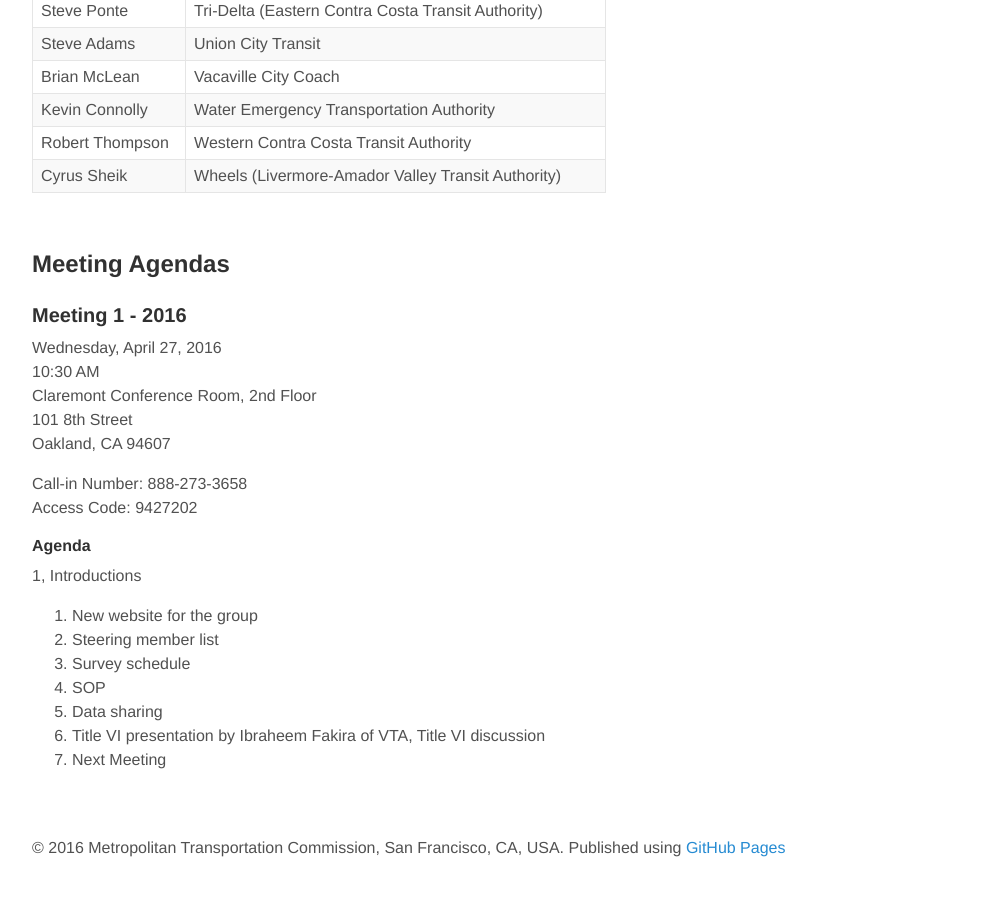
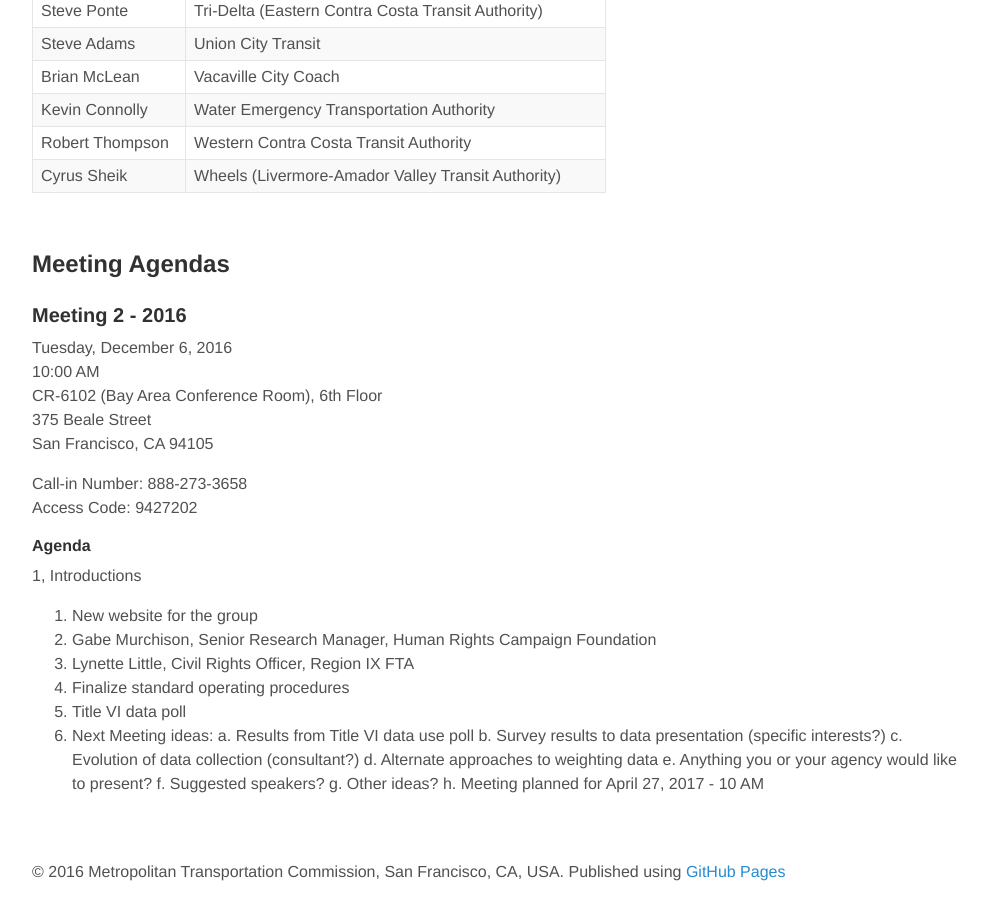
Before and after one commit to BayAreaMetro/transit-passenger-surveys, a Jekyll site: the page built from steering.md, in a window 1280 px wide and 900 px high, scrolled down 1223 px. Shown: the whole window, without its empty margins (144-1131 px from the left). Built offline with Jekyll 4.4.1, drawn with Linux system fonts in a browser that asks for light colours; nearby versions of some CDN libraries; library files that are not in the unit come from our copies; before the commit the page ends 2099 px from its top, so only the background shows below that.

Commit message:
Added current agenda

```diff
--- a/steering.md
+++ b/steering.md
@@ -52,13 +52,13 @@
 
 ## Meeting Agendas
 
-### Meeting 1 - 2016
+### Meeting 2 - 2016
 
-Wednesday, April 27, 2016
-10:30 AM
-Claremont Conference Room, 2nd Floor
-101 8th Street
-Oakland, CA 94607
+Tuesday, December 6, 2016
+10:00 AM
+CR-6102 (Bay Area Conference Room), 6th Floor
+375 Beale Street
+San Francisco, CA 94105
 
 Call-in Number: 888-273-3658
 Access Code: 9427202
@@ -67,9 +67,16 @@
 
 1, Introductions
 2. New website for the group
-3. Steering member list
-4. Survey schedule
-5. SOP
-6. Data sharing
-7. Title VI presentation by Ibraheem Fakira of VTA, Title VI discussion
-8. Next Meeting
+3. Gabe Murchison, Senior Research Manager, Human Rights Campaign Foundation
+4. Lynette Little, Civil Rights Officer, Region IX FTA
+5. Finalize standard operating procedures
+6. Title VI data poll
+7. Next Meeting ideas:
+	a. Results from Title VI data use poll
+	b. Survey results to data presentation (specific interests?)
+	c. Evolution of data collection (consultant?)
+	d. Alternate approaches to weighting data
+	e. Anything you or your agency would like to present?
+	f. Suggested speakers?
+	g. Other ideas?
+	h. Meeting planned for April 27, 2017 - 10 AM
```
